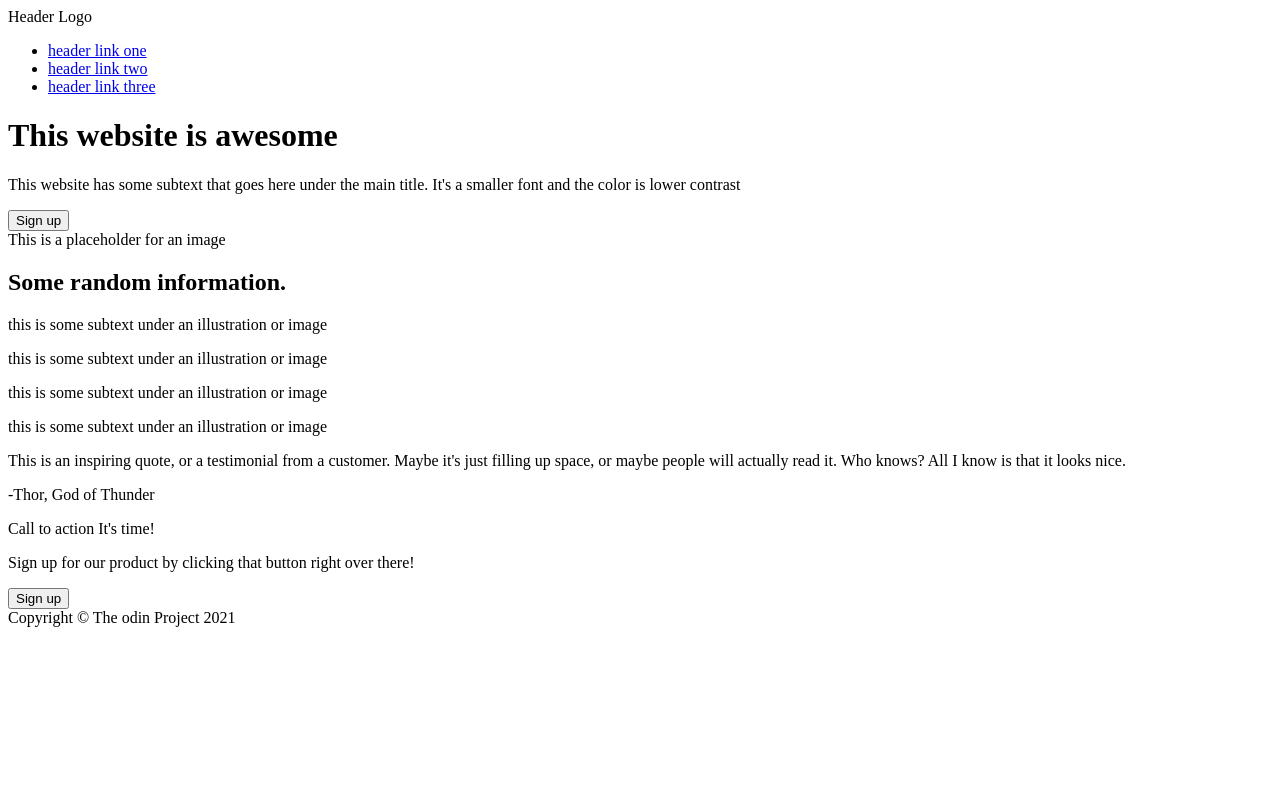
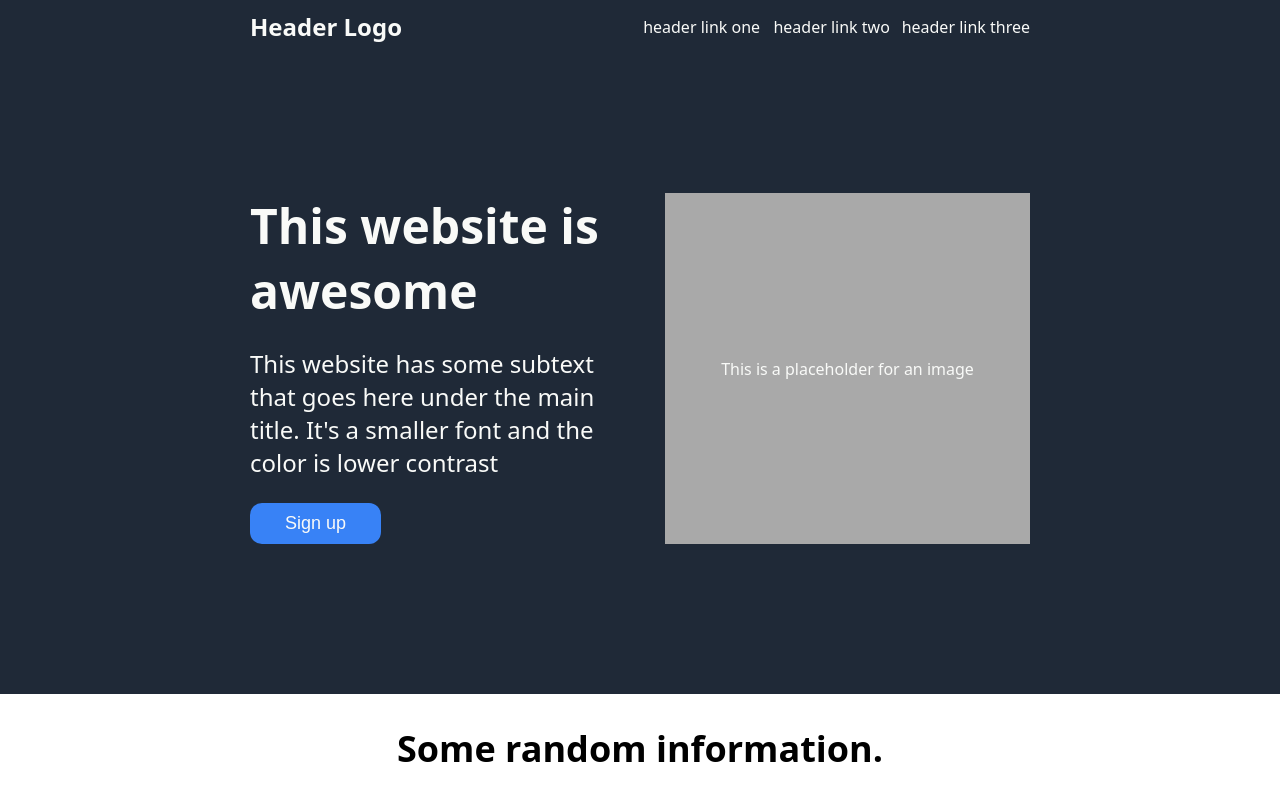
Before and after one commit to JohnPrds/odin-landing-page, a plain HTML site: page index.html in a window 1280 px wide. Shown: the top 800 px of the page. Drawn offline with Linux system fonts and the light colour scheme.

Commit message:
Add CSS to the header hero texts and information

```diff
--- a/index.html
+++ b/index.html
@@ -18,8 +18,8 @@
     </div>
     <div class="landing">
         <div>
-            <h1>This website is awesome</h1>
-            <p>This website has some subtext that goes here under the main title. It's a smaller font and the color is lower contrast</p>
+            <h1 class="hero-main">This website is <br> awesome</h1>
+            <p class="hero-secondary">This website has some subtext that goes here under the main title. It's a smaller font and the color is lower contrast</p>
             <button class="button" type="button">Sign up</button>
         </div>
         <div>
@@ -29,14 +29,22 @@
     <div class="information">
         <h2>Some random information.</h2>
         <div class="container">
+            <div>
                 <div class="frame"></div>
                 <p class="caption">this is some subtext under an illustration or image</p>
+            </div>
+            <div>
                 <div class="frame"></div>
                 <p class="caption">this is some subtext under an illustration or image</p>
+            </div>
+            <div>
                 <div class="frame"></div>
                 <p class="caption">this is some subtext under an illustration or image</p>
+            </div>
+            <div>
                 <div class="frame"></div>
                 <p class="caption">this is some subtext under an illustration or image</p>
+            </div>
         </div>
     </div>
     <div class="testimonial">
--- a/style.css
+++ b/style.css
@@ -0,0 +1,119 @@
+body {
+    padding: 0;
+    margin: 0;
+    font-family: system-ui, -apple-system, BlinkMacSystemFont, 'Segoe UI', Roboto, Oxygen, Ubuntu, Cantarell, 'Open Sans', 'Helvetica Neue', sans-serif;
+}
+
+.header {
+    display: flex;
+    justify-content: space-between;
+    background-color: #1F2937;
+    padding: 10px 250px 0 250px;
+}
+
+.header > div {
+    min-width: 160px;
+}
+
+.header > div > span {
+    color: #F9FAF8;
+    font-size: 24px;
+    font-weight: bold;
+}
+
+ul {
+    display: flex;
+    gap: 10px;
+    padding: 0;
+    margin: 0;
+}
+
+li {
+    min-width: 120px;
+    list-style: none;
+    vertical-align: middle;
+    display: flex;
+    justify-content: center;
+    align-items: center;
+}
+
+li > a {
+    color: #F9FAF8;
+    text-decoration: none;
+    text-align: start;
+}
+
+.landing {
+    display: flex;
+    background-color: #1F2937;
+    padding: 150px 250px 150px 250px;
+}
+
+.landing > div {
+    width: 50%;
+}
+
+.landing > div:nth-child(1) {
+    padding-right: 50px;
+}
+
+.landing > div:nth-child(2) {
+    display: flex;
+    justify-content: center;
+    align-items: center;
+    background-color: darkgray;
+    color: #F9FAF8;
+}
+
+.hero-main {
+    color: #F9FAF8;
+    margin: 0;
+    font-size: 48px;
+    font-weight: 900;
+}
+
+.hero-secondary{
+    color: #F9FAF8;
+    font-size: 24px;
+}
+
+.button {
+    color: #F9FAF8;
+    border: none;
+    background-color: #3882f6;
+    padding: 10px 35px 10px 35px;
+    font-size: 18px;
+    border-radius: 12px;
+}
+
+.information > h2 {
+    font-size: 36px;
+    font-weight: 900;
+    text-align: center;
+}
+
+.information > .container {
+    display: flex;
+    justify-content: center;
+    gap: 50px;
+}
+
+.container > div {
+    width: 200px;
+}
+
+.frame {
+    margin: 0;
+    box-sizing: border-box;
+    border: 5px solid #3882f6;
+    width: inherit;
+    height: 200px;
+    border-radius: 25px;
+
+}
+
+.caption {
+    width: inherit;
+    text-align: center;
+    font-size: 20px;
+}
```
Lines whose indentation alone changed are shown as unchanged.
